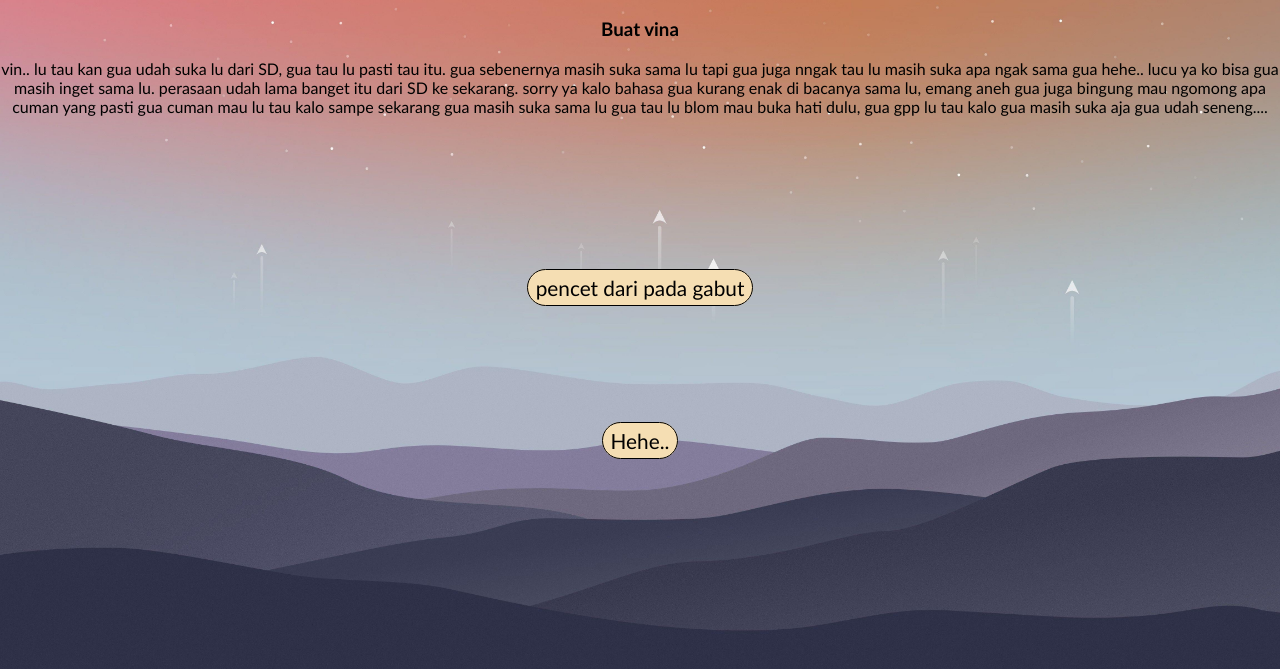
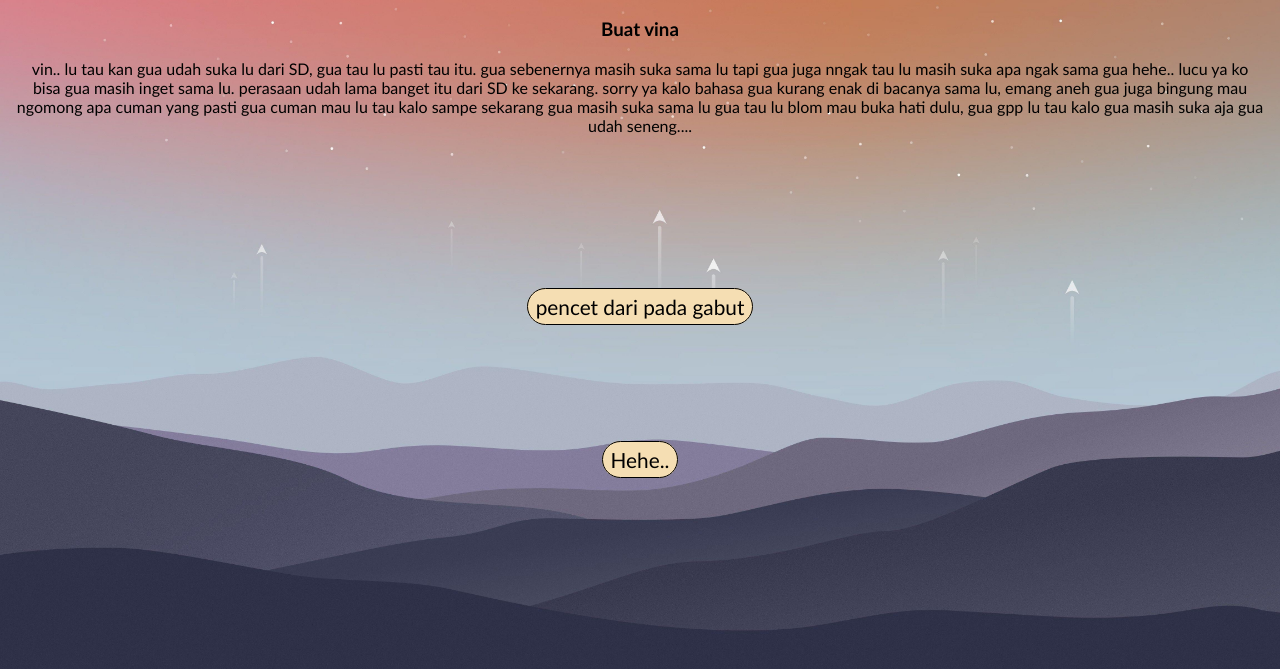
Before and after one commit to Eltfvzh/BukaAjaDulu.github.io, a plain HTML site: page index.html in a window 1280 px wide. Shown: the part 113-782 px from the top of the page. Drawn offline with Linux system fonts and the light colour scheme.

Commit message:
Add files via upload

```diff
--- a/style.css
+++ b/style.css
@@ -15,6 +15,10 @@ body{
 }
 .header .head h1{
     margin-top: 3em;
+}
+.header .head p{
+    padding-right: 1em;
+    padding-left: 1em;
 }
 .content{
     margin: -17px 0 0 0;
```
